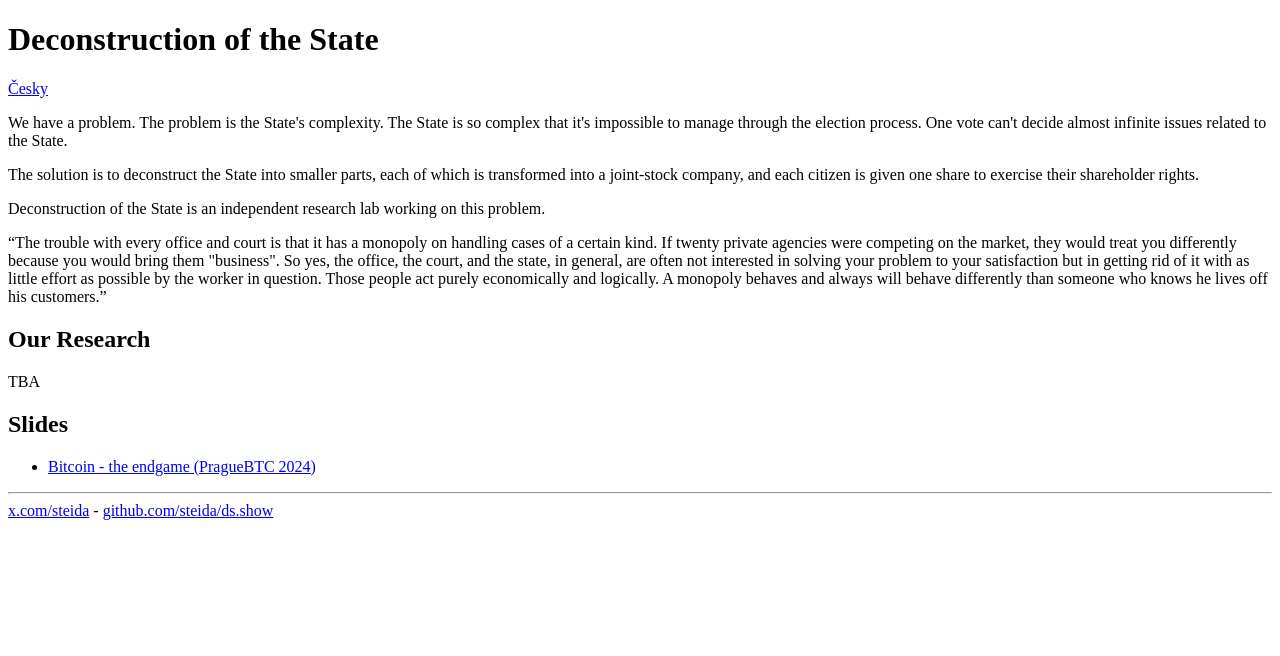
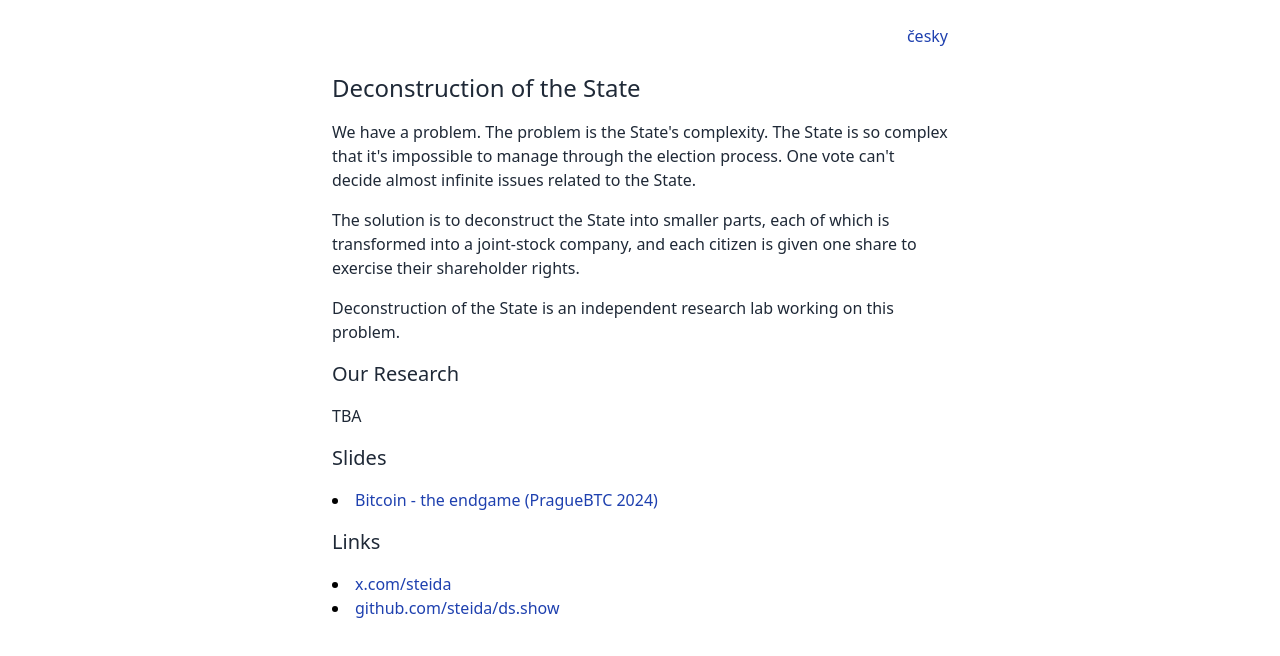
Before and after one commit to steida/dekonstrukcestatu, a Next.js app: page / in a window 1280 px wide. Shown: the top 656 px of the page. Built offline with nearby package versions, Linux system fonts and the light colour scheme.

Commit message:
Make it nice

```diff
--- a/app/cs/page.tsx
+++ b/app/cs/page.tsx
@@ -7,8 +7,10 @@ export const metadata = {
 export default function Page() {
   return (
     <>
+      <Link className="block text-right" href="/">
+        english
+      </Link>
       <h1>Dekonstrukce státu</h1>
-      <Link href="/">English</Link>
       <p>
         Máme problém. Ten problém je složitost státu. Stát se stal tak složitým,
         že je nemožné jej řídit prostřednictvím volebního procesu. Jeden hlas
@@ -24,19 +26,9 @@ export default function Page() {
         Dekonstrukce státu je nezávislá výzkumná laboratoř pracující na tomto
         problému.
       </p>
-      <q>
-        Potíž každého úřadu a soudu je v tom, že má monopol na vyřizování
-        případů určitého druhu. Kdyby si na trhu konkurovalo dvacet soukromých
-        agentur, chovaly by se k vám jinak, protože byste jim přinesli „byznys“.
-        Takže ano, úřad, soud a vůbec stát často nemají zájem vyřešit váš
-        problém k vaší spokojenosti, ale zbavit se ho s co nejmenší námahou
-        dotyčného pracovníka. Ti lidé jednají čistě ekonomicky a logicky.
-        Monopol se chová a vždy bude chovat jinak než někdo, kdo ví, že žije ze
-        svých zákazníků.
-      </q>
       <h2>Náš výzkum</h2>
       <p>TBA</p>
-      <h2>Slides</h2>
+      <h2>Prezentace</h2>
       <ul>
         <li>
           <a
@@ -47,16 +39,19 @@ export default function Page() {
           </a>
         </li>
       </ul>
-      <hr />
-      <div>
-        <a href="https://x.com/steidacz" target="_blank">
-          x.com/steidacz
-        </a>
-        &nbsp;-&nbsp;
-        <a href="https://github.com/steida/ds.show" target="_blank">
-          github.com/steida/ds.show
-        </a>
-      </div>
+      <h2>Odkazy</h2>
+      <ul>
+        <li>
+          <a href="https://x.com/steida" target="_blank">
+            x.com/steida
+          </a>
+        </li>
+        <li>
+          <a href="https://github.com/steida/ds.show" target="_blank">
+            github.com/steida/ds.show
+          </a>
+        </li>
+      </ul>
     </>
   );
 }
--- /dev/null
+++ b/app/globals.css
@@ -0,0 +1,21 @@
+@tailwind base;
+@tailwind components;
+@tailwind utilities;
+
+@layer base {
+  h1 {
+    @apply pb-4 pt-6 text-2xl text-gray-800;
+  }
+  h2 {
+    @apply pb-4 text-xl text-gray-800;
+  }
+  p {
+    @apply pb-4 text-gray-800;
+  }
+  a {
+    @apply text-blue-800 hover:underline;
+  }
+  ul {
+    @apply list-inside list-disc pb-4;
+  }
+}
--- a/app/layout.tsx
+++ b/app/layout.tsx
@@ -1,3 +1,5 @@
+import "./globals.css";
+
 export default function RootLayout({
   children,
 }: {
@@ -5,7 +7,9 @@ export default function RootLayout({
 }) {
   return (
     <html lang="en">
-      <body>{children}</body>
+      <body>
+        <div className="mx-auto max-w-screen-sm pt-6 p-3">{children}</div>
+      </body>
     </html>
   );
 }
--- a/app/page.tsx
+++ b/app/page.tsx
@@ -7,8 +7,10 @@ export const metadata = {
 export default function Page() {
   return (
     <>
+      <Link className="block text-right" href="/cs">
+        česky
+      </Link>
       <h1>Deconstruction of the State</h1>
-      <Link href="/cs">Česky</Link>
       <p>
         We have a problem. The problem is the State's complexity. The State is
         so complex that it's impossible to manage through the election process.
@@ -23,17 +25,6 @@ export default function Page() {
         Deconstruction of the State is an independent research lab working on
         this problem.
       </p>
-      <q>
-        The trouble with every office and court is that it has a monopoly on
-        handling cases of a certain kind. If twenty private agencies were
-        competing on the market, they would treat you differently because you
-        would bring them "business". So yes, the office, the court, and the
-        state, in general, are often not interested in solving your problem to
-        your satisfaction but in getting rid of it with as little effort as
-        possible by the worker in question. Those people act purely economically
-        and logically. A monopoly behaves and always will behave differently
-        than someone who knows he lives off his customers.
-      </q>
       <h2>Our Research</h2>
       <p>TBA</p>
       <h2>Slides</h2>
@@ -47,16 +38,19 @@ export default function Page() {
           </a>
         </li>
       </ul>
-      <hr />
-      <div>
+      <h2>Links</h2>
+      <ul>
+        <li>
           <a href="https://x.com/steida" target="_blank">
             x.com/steida
           </a>
-        &nbsp;-&nbsp;
+        </li>
+        <li>
           <a href="https://github.com/steida/ds.show" target="_blank">
             github.com/steida/ds.show
           </a>
-      </div>
+        </li>
+      </ul>
     </>
   );
 }
--- a/package.json
+++ b/package.json
@@ -13,6 +13,11 @@
   "devDependencies": {
     "@types/node": "20.14.2",
     "@types/react": "18.3.3",
+    "autoprefixer": "^10.4.19",
+    "postcss": "^8.4.38",
+    "prettier": "^3.3.2",
+    "prettier-plugin-tailwindcss": "^0.6.4",
+    "tailwindcss": "^3.4.4",
     "typescript": "5.4.5"
   }
 }
--- /dev/null
+++ b/postcss.config.js
@@ -0,0 +1,6 @@
+module.exports = {
+  plugins: {
+    tailwindcss: {},
+    autoprefixer: {},
+  },
+}
--- /dev/null
+++ b/tailwind.config.js
@@ -0,0 +1,15 @@
+/** @type {import('tailwindcss').Config} */
+module.exports = {
+  content: [
+    "./app/**/*.{js,ts,jsx,tsx,mdx}", // Note the addition of the `app` directory.
+    "./pages/**/*.{js,ts,jsx,tsx,mdx}",
+    "./components/**/*.{js,ts,jsx,tsx,mdx}",
+
+    // Or if using `src` directory:
+    "./src/**/*.{js,ts,jsx,tsx,mdx}",
+  ],
+  theme: {
+    extend: {},
+  },
+  plugins: [],
+};
```
Also changed, not shown: 2 other files (tests, documents, lock files or other folders). Lines whose indentation alone changed are shown as unchanged.
